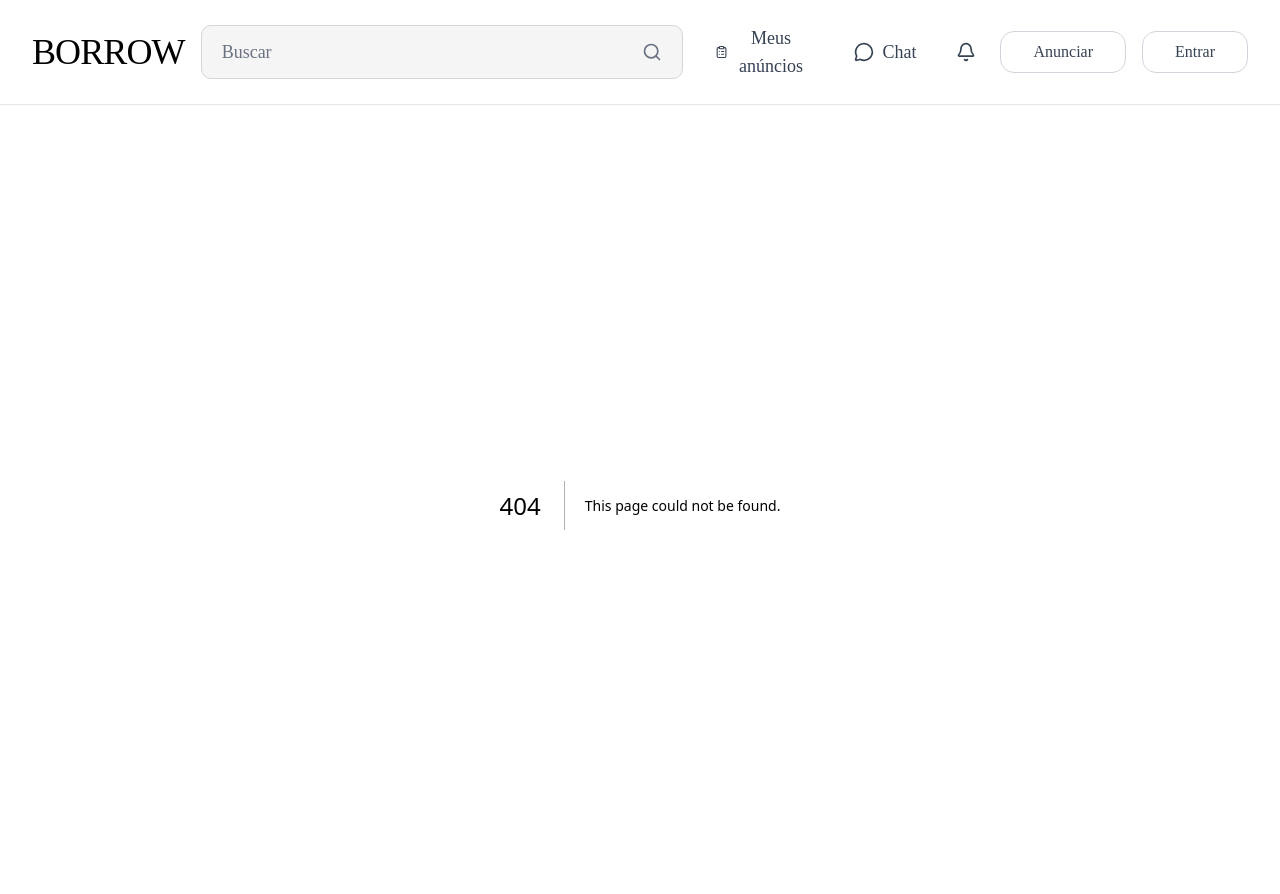
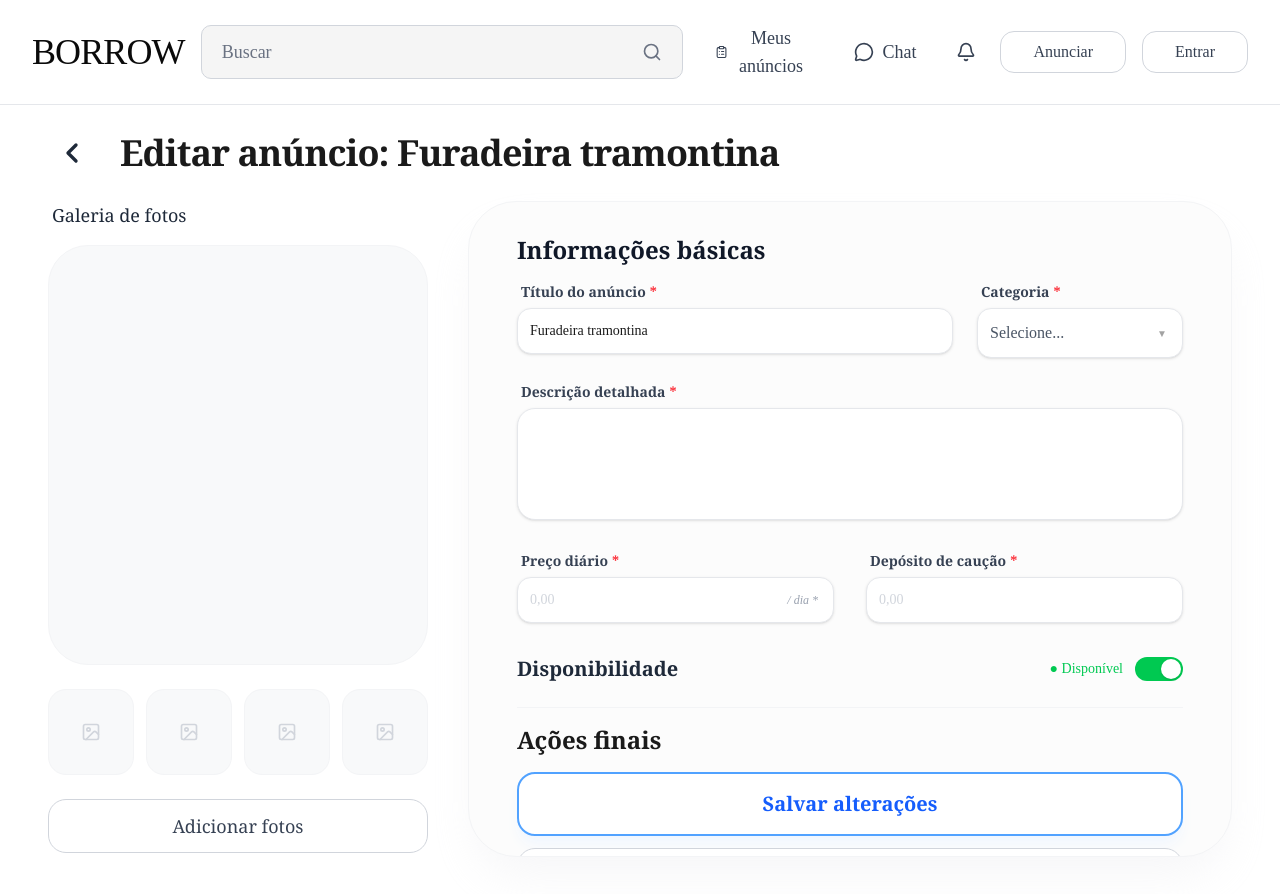
Before and after one commit to enrique-sem-h/sc-borrow, a Next.js app: page /Meusanuncios/1/editar in a window 1280 px wide. Before the commit this address had no page. Shown: the top 894 px of the page. Built offline with nearby package versions, Linux system fonts and the light colour scheme; a web font is replaced by a local one.

Commit message:
Feat: Criação da página editar anúncio

```diff
--- /dev/null
+++ b/app/Meusanuncios/[id]/editar/page.tsx
@@ -0,0 +1,260 @@
+"use client";
+import { ChevronLeft, Image as ImageIcon } from "lucide-react";
+import { useRouter } from "next/navigation";
+import { useState, useRef } from "react";
+
+const TITULO_MOCK = "Furadeira tramontina";
+
+function maskCurrency(value: string): string {
+  const digits = value.replace(/\D/g, "");
+  if (!digits) return "";
+  return (parseInt(digits, 10) / 100).toFixed(2).replace(".", ",");
+}
+
+export default function EditarAnuncioPage() {
+  const router = useRouter();
+  const fileInputRef = useRef<HTMLInputElement | null>(null);
+
+  const [titulo, setTitulo] = useState(TITULO_MOCK);
+  const [categoria, setCategoria] = useState("");
+  const [descricao, setDescricao] = useState("");
+  const [precoDiario, setPrecoDiario] = useState("");
+  const [caucao, setCaucao] = useState("");
+  const [disponivel, setDisponivel] = useState(true);
+
+  return (
+    <main className="h-screen w-full bg-white flex flex-col overflow-hidden font-sans text-[#1a1a1a]">
+
+      <input
+        ref={fileInputRef}
+        type="file"
+        multiple
+        accept="image/*"
+        className="hidden"
+      />
+
+      <header className="px-12 py-6 flex items-center gap-6 shrink-0">
+        <button
+          onClick={() => router.back()}
+          className="hover:bg-gray-100 p-2 rounded-full transition-all"
+        >
+          <ChevronLeft size={32} strokeWidth={2.5} className="text-gray-800" />
+        </button>
+
+        <h2 className="text-4xl font-serif font-bold tracking-tight">
+          Editar anúncio:{" "}
+          <span className="font-serif font-bold">{titulo}</span>
+        </h2>
+      </header>
+
+      <div className="flex-1 flex flex-row gap-10 px-12 pb-8 min-h-0 max-w-[1600px] mx-auto w-full items-stretch">
+
+        <section className="w-[340px] xl:w-[380px] flex flex-col shrink-0 self-start">
+
+          <h3 className="text-lg font-serif mb-4 text-gray-800 ml-1">
+            Galeria de fotos
+          </h3>
+
+          <div
+            onClick={() => fileInputRef.current?.click()}
+            className="h-[420px] bg-[#f8f9fa] rounded-[40px] border border-gray-100 flex items-center justify-center mb-6 cursor-pointer hover:bg-gray-100 transition-all"
+          />
+
+          <div className="grid grid-cols-4 gap-3 mb-6 shrink-0">
+            {[1, 2, 3, 4].map((i) => (
+              <div
+                key={i}
+                className="aspect-square bg-[#f8f9fa] rounded-2xl border border-gray-100 flex items-center justify-center"
+              >
+                <ImageIcon size={20} className="text-gray-300" />
+              </div>
+            ))}
+          </div>
+
+          <button
+            onClick={() => fileInputRef.current?.click()}
+            className="w-full py-3 rounded-2xl border border-gray-300 text-lg font-serif font-medium hover:bg-gray-50 transition-all text-gray-700"
+          >
+            Adicionar fotos
+          </button>
+        </section>
+
+        <section className="flex-[2.5] bg-[#fcfcfc] rounded-[48px] border border-gray-100 shadow-2xl shadow-gray-200/40 flex flex-col min-h-0 self-start max-h-[82vh]">
+
+          <div className="px-12 pt-8 pb-4 shrink-0">
+            <h3 className="text-2xl font-serif text-gray-900 font-bold">
+              Informações básicas
+            </h3>
+          </div>
+
+          <div className="flex-1 overflow-y-auto px-12 pb-10 space-y-6 custom-scrollbar">
+
+            <div className="grid grid-cols-12 gap-6">
+              <div className="col-span-8">
+                <Label text="Título do anúncio" required />
+                <Input
+                  value={titulo}
+                  onChange={(e: React.ChangeEvent<HTMLInputElement>) =>
+                    setTitulo(e.target.value)
+                  }
+                />
+              </div>
+
+              <div className="col-span-4">
+                <Label text="Categoria" required />
+                <div className="relative">
+                  <select
+                    value={categoria}
+                    onChange={(e) => setCategoria(e.target.value)}
+                    className="w-full bg-white border border-gray-200 rounded-xl p-3 appearance-none outline-none focus:ring-4 focus:ring-blue-50/50 shadow-sm transition-all text-gray-600"
+                  >
+                    <option value="">Selecione...</option>
+                    <option value="ferramentas">Ferramentas</option>
+                    <option value="camping">Camping</option>
+                    <option value="festa">Equipamentos de festa</option>
+                    <option value="lazer">Lazer</option>
+                  </select>
+                  <div className="absolute right-4 top-1/2 -translate-y-1/2 pointer-events-none opacity-40 text-[10px]">
+                    ▼
+                  </div>
+                </div>
+              </div>
+            </div>
+
+            <div>
+              <Label text="Descrição detalhada" required />
+              <textarea
+                value={descricao}
+                onChange={(e) => setDescricao(e.target.value)}
+                className="w-full bg-white border border-gray-200 rounded-2xl p-4 h-28 resize-none outline-none focus:ring-4 focus:ring-blue-50/50 shadow-sm transition-all"
+              />
+            </div>
+
+            <div className="grid grid-cols-2 gap-8">
+              <div>
+                <Label text="Preço diário" required />
+                <div className="relative">
+                  <Input
+                    value={precoDiario}
+                    onChange={(e: React.ChangeEvent<HTMLInputElement>) =>
+                      setPrecoDiario(maskCurrency(e.target.value))
+                    }
+                    placeholder="0,00"
+                  />
+                  <span className="absolute right-4 top-1/2 -translate-y-1/2 text-gray-400 text-xs italic font-sans">
+                    / dia *
+                  </span>
+                </div>
+              </div>
+
+              <div>
+                <Label text="Depósito de caução" required />
+                <Input
+                  value={caucao}
+                  onChange={(e: React.ChangeEvent<HTMLInputElement>) =>
+                    setCaucao(maskCurrency(e.target.value))
+                  }
+                  placeholder="0,00"
+                />
+              </div>
+            </div>
+
+            <div className="flex items-center justify-between pt-2">
+              <span className="text-xl font-serif font-bold text-gray-800">
+                Disponibilidade
+              </span>
+
+              <div className="flex items-center gap-3">
+                <span
+                  className={`text-sm font-medium ${
+                    disponivel ? "text-green-500" : "text-gray-400"
+                  }`}
+                >
+                  {disponivel ? "● Disponível" : "○ Indisponível"}
+                </span>
+
+                <button
+                  onClick={() => setDisponivel((v) => !v)}
+                  className={`relative w-12 h-6 rounded-full transition-colors duration-200 ${
+                    disponivel ? "bg-green-500" : "bg-gray-300"
+                  }`}
+                >
+                  <span
+                    className={`absolute top-0.5 w-5 h-5 bg-white rounded-full shadow transition-all duration-200 ${
+                      disponivel ? "left-[26px]" : "left-[2px]"
+                    }`}
+                  />
+                </button>
+              </div>
+            </div>
+
+            <div className="pt-4 border-t border-gray-100 space-y-3">
+              <p className="font-serif text-2xl font-bold mb-4">
+                Ações finais
+              </p>
+
+              <button className="w-full py-4 rounded-2xl border-2 border-blue-400 text-blue-600 font-serif text-xl font-bold hover:bg-blue-600 hover:text-white hover:border-blue-600 transition-all bg-white shadow-lg shadow-blue-50">
+                Salvar alterações
+              </button>
+
+              <button className="w-full py-4 rounded-2xl border border-gray-300 text-gray-700 font-serif text-base font-medium hover:bg-gray-50 transition-all bg-white">
+                Desativar anúncio temporariamente
+              </button>
+            </div>
+          </div>
+        </section>
+      </div>
+
+      <style jsx global>{`
+        .custom-scrollbar::-webkit-scrollbar {
+          width: 5px;
+        }
+        .custom-scrollbar::-webkit-scrollbar-track {
+          background: transparent;
+        }
+        .custom-scrollbar::-webkit-scrollbar-thumb {
+          background: #e5e7eb;
+          border-radius: 10px;
+        }
+        .custom-scrollbar::-webkit-scrollbar-thumb:hover {
+          background: #d1d5db;
+        }
+      `}</style>
+    </main>
+  );
+}
+
+function Label({
+  text,
+  required,
+}: {
+  text: string;
+  required?: boolean;
+}) {
+  return (
+    <label className="block text-gray-700 text-sm font-serif font-semibold mb-1.5 ml-1">
+      {text}
+      {required && <span className="text-red-500 ml-1 font-sans">*</span>}
+    </label>
+  );
+}
+
+function Input({
+  value,
+  onChange,
+  placeholder,
+}: {
+  value?: string;
+  onChange?: (e: React.ChangeEvent<HTMLInputElement>) => void;
+  placeholder?: string;
+}) {
+  return (
+    <input
+      type="text"
+      value={value}
+      onChange={onChange}
+      placeholder={placeholder}
+      className="w-full bg-white border border-gray-200 rounded-xl p-3 text-sm outline-none focus:ring-4 focus:ring-blue-50/50 shadow-sm transition-all placeholder:text-gray-300"
+    />
+  );
+}
--- a/app/Meusanuncios/page.tsx
+++ b/app/Meusanuncios/page.tsx
@@ -1,6 +1,7 @@
 "use client";
 
 import React, { useState } from 'react';
+import { useRouter } from 'next/navigation';
 import {
   User, LayoutGrid, Key, DollarSign, MessageCircle,
   HelpCircle, Edit3, Trash2, Star
@@ -23,6 +24,7 @@ const MenuItem = ({ icon, label, active = false}: any) => (
 // TERMINAR ESSA PAGINA
 
 export default function MeusAnunciosPage() {
+  const router = useRouter();
   const [modalType, setModalType] = useState<'none' | 'confirm' | 'success'>('none');
 
   const itemExcluir = "Furadeira Tramontina";
@@ -64,7 +66,7 @@ export default function MeusAnunciosPage() {
               <div className="bg-[#e9ecef] rounded-2xl h-48 mb-4 relative overflow-hidden flex items-center justify-center">
                 <div className="absolute top-3 right-3 flex gap-2">
                   <button
-                    //onClick={() => setModalType()} // editar caminho
+                    onClick={() => router.push(`/Meusanuncios/${i}/editar`)}
                     className="bg-white/90 p-1.5 rounded-lg shadow-sm hover:bg-white text-gray-600 transition"
                   >
                     <Edit3 size={18} />
```
